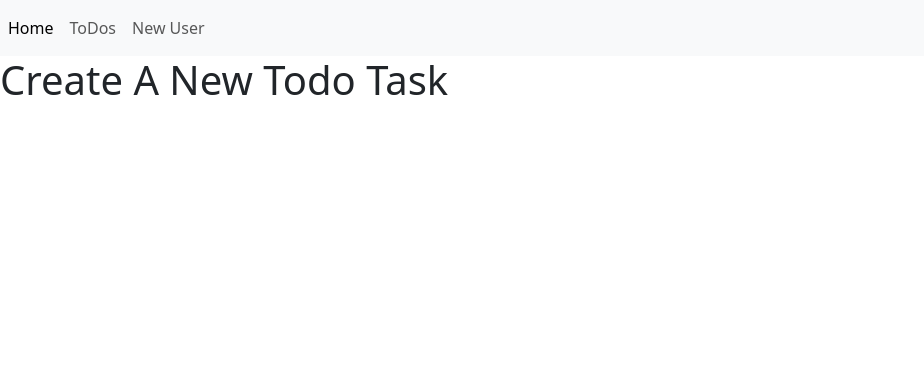
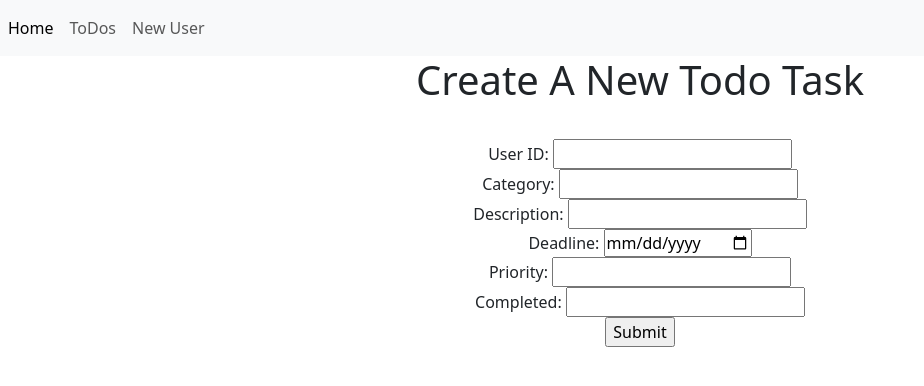
Before and after one commit to JeanetteGz/Workbook8_StayOrganized, a plain HTML site: page new_todo.html in a window 1280 px wide. Shown: the whole page, without its empty margins (0-924 px from the left). Drawn offline with nearby package versions, Linux system fonts and the light colour scheme.

Commit message:
Added new todo form but still needs work

```diff
--- a/new_todo.html
+++ b/new_todo.html
@@ -1,14 +1,16 @@
 <!DOCTYPE html>
 <html lang="en">
+
 <head>
     <meta charset="UTF-8">
     <meta name="viewport" content="width=device-width, initial-scale=1.0">
     <title>New Todo Task</title>
     <link href="/styles/new_todo.css" rel="stylesheet" />
     <link href="https://cdn.jsdelivr.net/npm/bootstrap@5.3.2/dist/css/bootstrap.min.css" rel="stylesheet"
-    integrity="sha384-T3c6CoIi6uLrA9TneNEoa7RxnatzjcDSCmG1MXxSR1GAsXEV/Dwwykc2MPK8M2HN" crossorigin="anonymous" />
+        integrity="sha384-T3c6CoIi6uLrA9TneNEoa7RxnatzjcDSCmG1MXxSR1GAsXEV/Dwwykc2MPK8M2HN" crossorigin="anonymous" />
     <link rel="stylesheet" href="https://cdn.jsdelivr.net/npm/bootstrap-icons@1.11.2/font/bootstrap-icons.min.css" />
 </head>
+
 <body>
     <nav class="navbar navbar-expand-lg navbar-light bg-light">
         <button class="navbar-toggler" type="button" data-bs-toggle="collapse" data-bs-target="#navbarNavAltMarkup"
@@ -25,10 +27,38 @@
     </nav>
 
     <h1>Create A New Todo Task</h1>
+    <form id="createTodo-form">
+        <div>
+            <label for="userId">User ID:</label>
+            <input id="userId" type="number" required>
+        </div>
+        <div>
+            <label for="category">Category:</label>
+            <input id="category" type="text" required>
+        </div>
+        <div>
+            <label for="description">Description:</label>
+            <input id="description" type="text" required>
+        </div>
+        <div>
+            <label for="date">Deadline:</label>
+            <input id="date" type="date" required>
+        </div>
+        <div>
+            <label for="priority">Priority:</label>
+                <input id="priority" type="text" required>
+        </div>
+        <div>
+            <label for="completed">Completed:</label>
+                <input id="completed" type="text" required>
+        </div>
+        <input type="submit" value="Submit">
+    </form>
 
     <script src="/scripts/new_todo.js"></script>
     <script src="https://cdn.jsdelivr.net/npm/bootstrap@5.3.2/dist/js/bootstrap.bundle.min.js"
-    integrity="sha384-C6RzsynM9kWDrMNeT87bh95OGNyZPhcTNXj1NW7RuBCsyN/o0jlpcV8Qyq46cDfL"
-    crossorigin="anonymous"></script>
+        integrity="sha384-C6RzsynM9kWDrMNeT87bh95OGNyZPhcTNXj1NW7RuBCsyN/o0jlpcV8Qyq46cDfL"
+        crossorigin="anonymous"></script>
 </body>
+
 </html>
--- a/scripts/new_todo.js
+++ b/scripts/new_todo.js
@@ -0,0 +1,41 @@
+
+//Still needs work
+window.onload = () => {
+    let createTodoForm = document.getElementById("createTodo-form");
+    // All form fields
+    let userIdInputEl = document.getElementById("userId");
+    let categoryInputEl = document.getElementById("category");
+    let descriptionInputEl = document.getElementById("description");
+    let dateInputEl = document.getElementById("date");
+    let priorityInputEl = document.getElementById("priority");
+    let completedInputEl = document.getElementById("completed");
+
+    createTodoForm.onsubmit = (e) => {
+        e.preventDefault();
+
+        let currentFormData = {
+            userid: userIdInputEl.value,
+            category: categoryInputEl.value,
+            description: descriptionInputEl.value,
+            date: dateInputEl.value,
+            priority: priorityInputEl.value,
+            completed: completedInputEl.value
+        };
+
+        fetch("http://localhost:8083/api/todos", {
+            method: "POST",
+            headers: {
+                "content-type": "application/json",
+            },
+            body: JSON.stringify(currentFormData),
+        })
+            .then((res) => res.json())
+            .then(() => {
+                // Redirect to todos.html
+                window.location.href = "todos.html";
+            })
+            .catch((err) => {
+                console.error(err);
+            });
+    };
+};
--- a/styles/new_todo.css
+++ b/styles/new_todo.css
@@ -0,0 +1,8 @@
+h1 {
+    text-align: center;
+}
+form {
+    align-items: center;
+    text-align: center;
+    margin-top: 35px;
+}
--- a/styles/new_user.css
+++ b/styles/new_user.css
@@ -0,0 +1,3 @@
+h1 {
+    text-align: center;
+}
```
